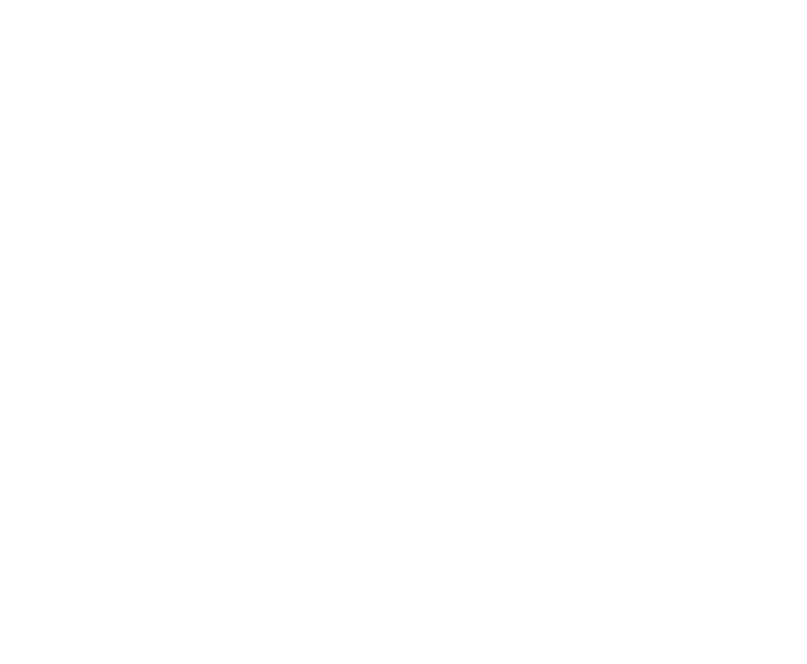
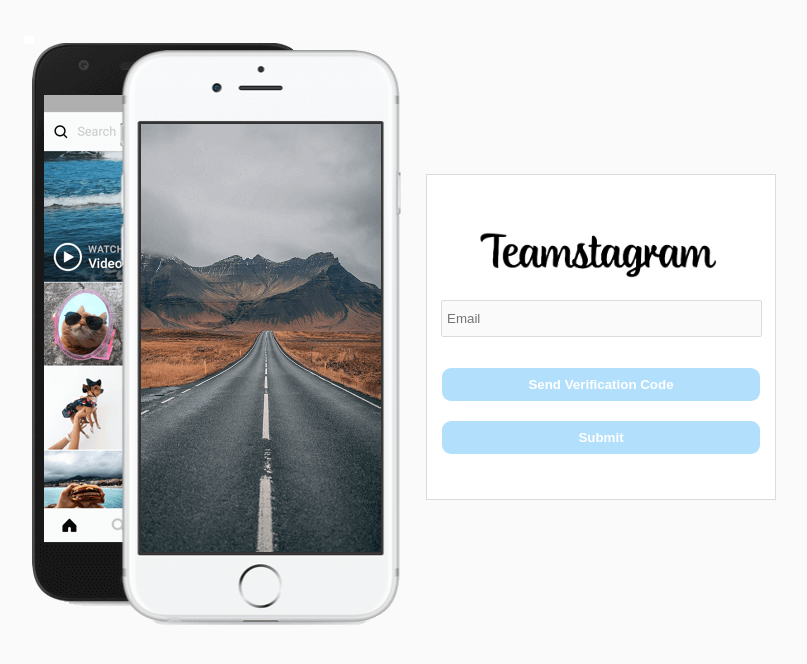
Before and after one commit to chanyangpraise/portfolioFrontend, a React (Vite) app: page /verifyemail in a window 1280 px wide. Before the commit this address had no page. Shown: the top 664 px of the page, without its empty margins (250-1057 px from the left). Built offline with nearby package versions, Linux system fonts and the light colour scheme.

Commit message:
verify email

```diff
--- a/src/App.jsx
+++ b/src/App.jsx
@@ -8,6 +8,7 @@
 import Register from "./Components/Login/Register";
 import ChangePassword from "./Components/Login/ChangePassword";
 import ForgotPassword from "./Components/Login/ForgotPassword";
+import VerifyEmail from "./Components/Login/VerifyEmail";
 
 function App() {
   return (
@@ -18,6 +19,7 @@
           <Route path="/register" element={<Register />} />
           <Route path="/changepw" element={<ChangePassword />} />
           <Route path="/forgotpw" element={<ForgotPassword/>} />
+          <Route path="/verifyemail" element={<VerifyEmail/>} />"
         </Route>
         <Route element={<SideBar />}>
           <Route path="/main" element={<RightMain />} />
--- a/src/Components/Login/ForgotPassword.jsx
+++ b/src/Components/Login/ForgotPassword.jsx
@@ -1,12 +1,15 @@
 import React, { useState } from 'react';
+import { useNavigate } from "react-router-dom";
 import logo from "../Login/loginimg/Teamstagramlogo.png"
 
-function ForgetPassword() {
+
+function ForgotPassword() {
+    const navigate = useNavigate();
+    const movetochangepw = () => {
+        navigate("/changepw");
+    }
 const [email, setEmail] = useState('');
 const [phoneNumber, setPhoneNumber] = useState('');
-const [isValid, setIsValid] = useState(false);
-const [newPassword, setNewPassword] = useState('');
-const [confirmPassword, setConfirmPassword] = useState('');
 
 const handleSubmit = (event) => {
     event.preventDefault();
@@ -14,15 +17,6 @@
     // and set isValid to true or false accordingly
     // ...
     setIsValid(true); // for demo purposes
-}
-
-const handleChangePassword = () => {
-    // Send a request to the server to update the user password
-    // with the new password
-    // ...
-    alert('Password changed successfully');
-    setNewPassword('');
-    setConfirmPassword('');
 }
 
 return (
@@ -59,35 +53,8 @@
     </div>
     </div>
     <div className='resetpwbtn'>
-    <button className="login-button" type="submit">Reset Password</button>
+    <button className="login-button" type="submit" onClick={movetochangepw}>Reset Password</button>
     </div>
-    {isValid && (
-        <div>
-                <div className="inputs-container">
-        <label>
-            New Password:
-            <input
-            type="password"
-            value={newPassword}
-            onChange={(event) => setNewPassword(event.target.value)}
-            required
-            />
-        </label>
-        </div>
-        <div className="inputs-container">
-        <label>
-            Confirm Password:
-            <input
-            type="password"
-            value={confirmPassword}
-            onChange={(event) => setConfirmPassword(event.target.value)}
-            required
-            />
-        </label>
-        </div>
-        <button type="button" onClick={handleChangePassword}>Change Password</button>
-        </div>
-    )}
     </form>
     </div>
     </div>
@@ -95,4 +62,4 @@
 );
 }
 
-export default ForgetPassword;
+export default ForgotPassword;
--- a/src/Components/Login/Logindetail.jsx
+++ b/src/Components/Login/Logindetail.jsx
@@ -14,6 +14,9 @@
     }
     const movetoforgotpw = () => {
         navigate("/forgotpw");
+    }
+    const movetoverifyemail = () => {
+        navigate("/verifyemail");
     }
     const [email, setEmail] = useState('');
     const [password, setPassword] = useState('');
@@ -71,10 +74,10 @@
 </div>
 {/*Sign up*/}
 <div className="signup-container">
-    <p>Don't have an account? <span className="signup" onClick={movetoregister}>Sign up</span></p>
+    <p>Don't have an account? <span className="signup" onClick={movetoverifyemail}>Sign up</span></p>
 </div>
 </div>
 )
 }
 
-export default Logindetail
+export default Logindetail;
--- a/src/Components/Login/Register.jsx
+++ b/src/Components/Login/Register.jsx
@@ -4,15 +4,20 @@
 import logo from "../Login/loginimg/Teamstagramlogo.png"
 function Register() {
 const navigate = useNavigate();
-const [email, setEmail] = useState('');
 const [password, setPassword] = useState('');
-
-const handleEmailChange = (event) => {
-    setEmail(event.target.value);
-};
+const [confirmPassword, setConfirmPassword] = useState('');
+const [phone, setPhone] = useState('');
 
 const handlePasswordChange = (event) => {
     setPassword(event.target.value);
+};
+
+const handleConfirmPasswordChange = (event) => {
+    setConfirmPassword(event.target.value);
+}
+
+const handlePhoneChange = (event) => {
+    setPhone(event.target.value);
 };
 
 const handleSubmit = (event) => {
@@ -24,8 +29,8 @@
     method: 'post',
     url: 'http://localhost:3000/user/register',
     data: {
-    email: email,
     password: password,
+    phone: phone,
     }
 }).then(function (response) {
     if (response.status===500){
@@ -46,11 +51,17 @@
     </div>
     <form onSubmit={handleSubmit}>
         <div className="registerinput">
+        <div className="inputs-container">
+        <input type="password" id="password" value={password} onChange={handlePasswordChange} name="password" placeholder="Password" />
+    </div>
     <div className="inputs-container">
-        <input type="email" value={email} onChange={handleEmailChange} placeholder= "Email"/>
-        </div>
-        <div className="inputs-container">
-        <input type="password" value={password} onChange={handlePasswordChange} name="password" placeholder="Password" />
+        <input type="password"
+        id="confirm-password"
+        value={confirmPassword}
+        onChange={handleConfirmPasswordChange} placeholder="Confirm Password" />
+    </div>
+    <div className="inputs-container">
+        <input type="phone" value={phone} onChange={handlePhoneChange} name="phone" placeholder="Phone" />
     </div>
     </div>
     <div className='registerbtn'>
--- /dev/null
+++ b/src/Components/Login/VerifyEmail.jsx
@@ -0,0 +1,85 @@
+import React, { useState } from 'react';
+import axios from 'axios';
+import { useNavigate } from "react-router-dom";
+import logo from "../Login/loginimg/Teamstagramlogo.png"
+
+function VerifyEmail() {
+    const navigate = useNavigate();
+    const movetoregister = () => {
+        navigate("/register");
+    }
+const [email, setEmail] = useState('');
+const [codeSent, setCodeSent] = useState(false);
+const [verificationCode, setVerificationCode] = useState('');
+
+function handleEmailChange(event) {
+    setEmail(event.target.value);
+}
+
+function handleVerificationCodeChange(event) {
+    setVerificationCode(event.target.value);
+}
+
+function handleSendCodeClick() {
+    // This is where you would actually send the verification code to the user's email.
+    // For this example, we'll just generate a random 6-digit code and log it to the console.
+    const code = Math.floor(100000 + Math.random() * 900000);
+    console.log(`Verification code: ${code}`);
+
+    setCodeSent(true);
+}
+
+function handleSubmit(event) {
+    event.preventDefault();
+    // This is where you would actually verify the user's email and verification code.
+    // For this example, we'll just log the values to the console.
+    console.log(`Email: ${email}`);
+    console.log(`Verification code: ${verificationCode}`);
+}
+
+return (
+    <div className="user">
+                <div className="login-container">
+        <div className="instagram-logo-box">
+    <img className="instagram-logo" src={logo} />
+    </div>
+    <form onSubmit={handleSubmit}>
+        <div className='verifyemailinput'>
+        <div className="inputs-container">
+    <input type="email" id="email" value={email} onChange={handleEmailChange} placeholder= "Email" />
+    </div>
+</div>
+    {codeSent ? (
+        <>
+        <div className='verifycodeinput'>
+            <div className="inputs-container">
+        <input
+            type="number"
+            id="verification-code"
+            value={verificationCode}
+            onChange={handleVerificationCodeChange}
+            minLength={6}
+            maxLength={6}
+            required
+            placeholder='Verification Code'
+        />
+        </div>
+        </div>
+        </>
+    ) : (
+        <div className='emailverifybtn'>
+        <button type="button" className="login-button" onClick={handleSendCodeClick}>
+        Send Verification Code
+        </button>
+        </div>
+    )}
+<div className='emailverifybtn'>
+    <button type="submit" className="login-button" onClick={movetoregister}>Submit</button>
+    </div>
+    </form>
+    </div>
+    </div>
+);
+}
+
+export default VerifyEmail;
--- a/src/Routers/Login.css
+++ b/src/Routers/Login.css
@@ -206,6 +206,22 @@
   position: relative;
   top: 8px;
 }
+
+.verifyemailinput {
+  position: relative;
+  right: 88px;
+  width: 95%;
+}
+
+.emailverifybtn {
+  padding: 10px;
+}
+
+.verifycodeinput {
+  position: relative;
+  right: 88px;
+  width: 95%;
+}
 @media(max-width: 785px){
 
   .phones{
```
